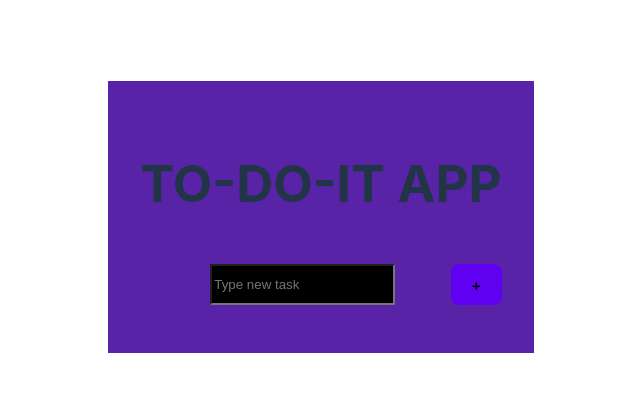
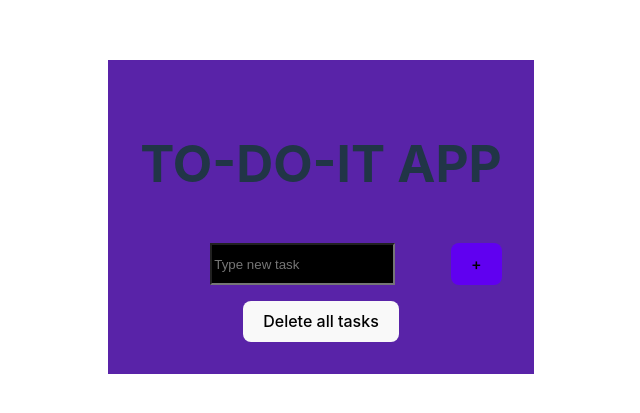
Before and after one commit to Santiago1297/my-react-task-list, a React (Vite) app in the folder my-react-app/: page / in a window 1280 px wide. Shown: the part 183-596 px from the top of the page, without its empty margins (319-959 px from the left). Built offline with nearby package versions, Linux system fonts and the light colour scheme.

Commit message:
Se agregan validaciones y botón de eliminar todas las tareas

```diff
--- a/my-react-app/src/App.jsx
+++ b/my-react-app/src/App.jsx
@@ -4,6 +4,7 @@ import Header from "./components/Header";
 import { TaskInput } from "./components/TaskInput";
 import { TaskList } from "./components/TaskList";
 import { useLocalStorage } from "./Hooks/useLocalStorage";
+import { useTaskHelper } from "./Hooks/useTaskHelper";
 
 function App() {
   const {getLocalStorage} = useLocalStorage("task");
--- a/my-react-app/src/components/Task.jsx
+++ b/my-react-app/src/components/Task.jsx
@@ -6,7 +6,7 @@ import { useState } from "react";
 export const Task = ({todo, task, setTask, inputText, setInputText}) => {
   const [edit, setEdit] = useState(false)
   const [newDescription, setNewDescription] = useState(todo.description);
-  const {deleteTask, updateTask, completeTask} = useTaskHelper(
+  const {deleteTask, updateTask, completeTask, deleteAllTasks} = useTaskHelper(
     todo,
     task,
     setTask,
--- a/my-react-app/src/components/TaskInput.jsx
+++ b/my-react-app/src/components/TaskInput.jsx
@@ -22,6 +22,8 @@ export const TaskInput = ({todo, task, setTask, inputText, setInputText}) => {
         value={inputText}
         onChange={handleChanged}
         required
+        minLength={3}
+        maxLength={15}
       />
       <button className="newTask">+</button>
     </form>
--- a/my-react-app/src/components/TaskList.jsx
+++ b/my-react-app/src/components/TaskList.jsx
@@ -2,7 +2,12 @@ import { Task } from "./Task";
 
 export const TaskList = ({task, setTask, inputText, setInputText}) => {
 
+  const handleDeleteAllTasks = () => {
+    setTask([]);
+  }
+
   return (
+    <>
     <ul>
       {task.map((todo) => {
         return(
@@ -10,5 +15,9 @@ export const TaskList = ({task, setTask, inputText, setInputText}) => {
         )
       })}
     </ul>
+    {
+      <button onClick={handleDeleteAllTasks}>Delete all tasks</button>
+    }
+    </>
   );
 };
```
